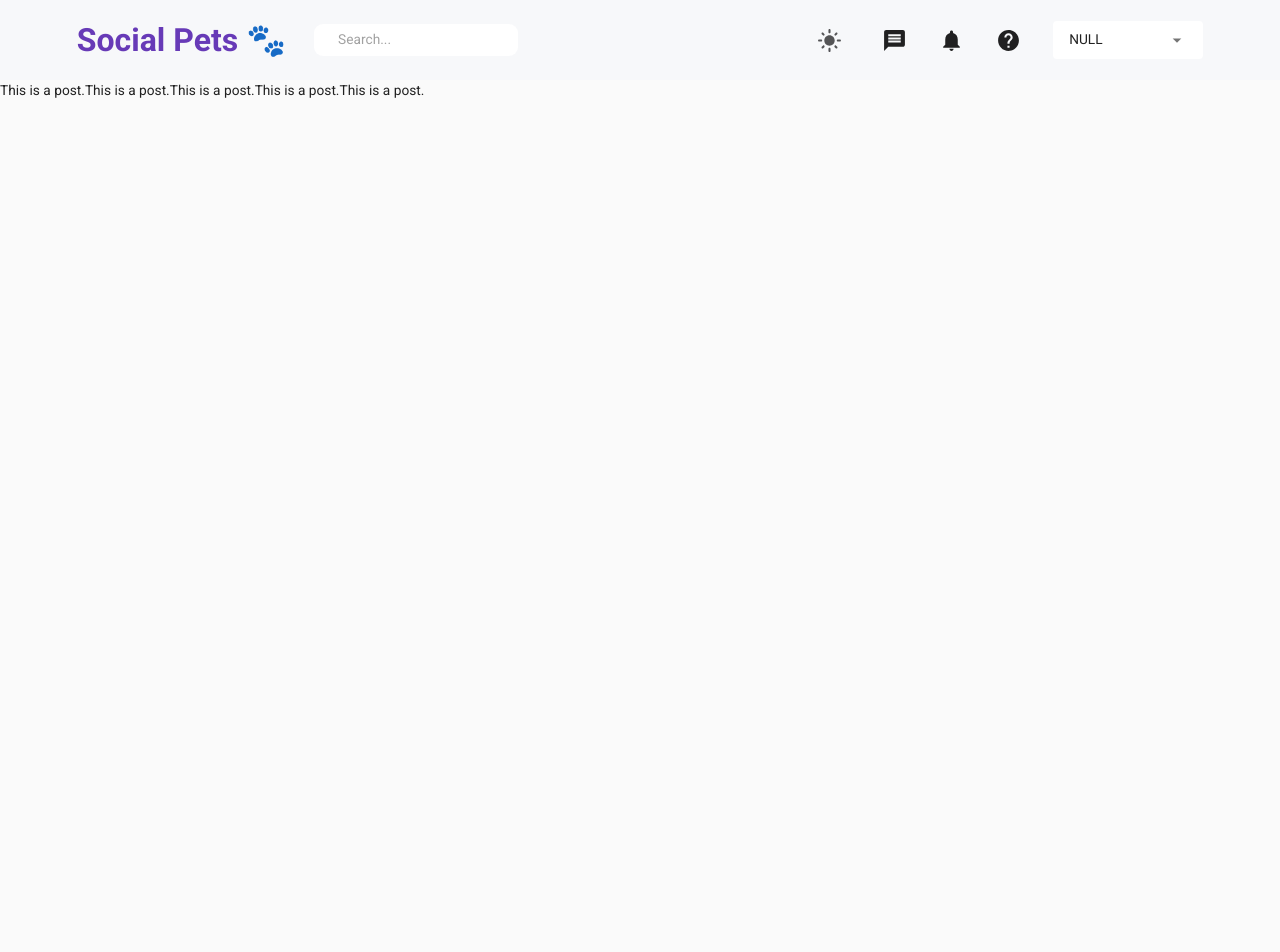
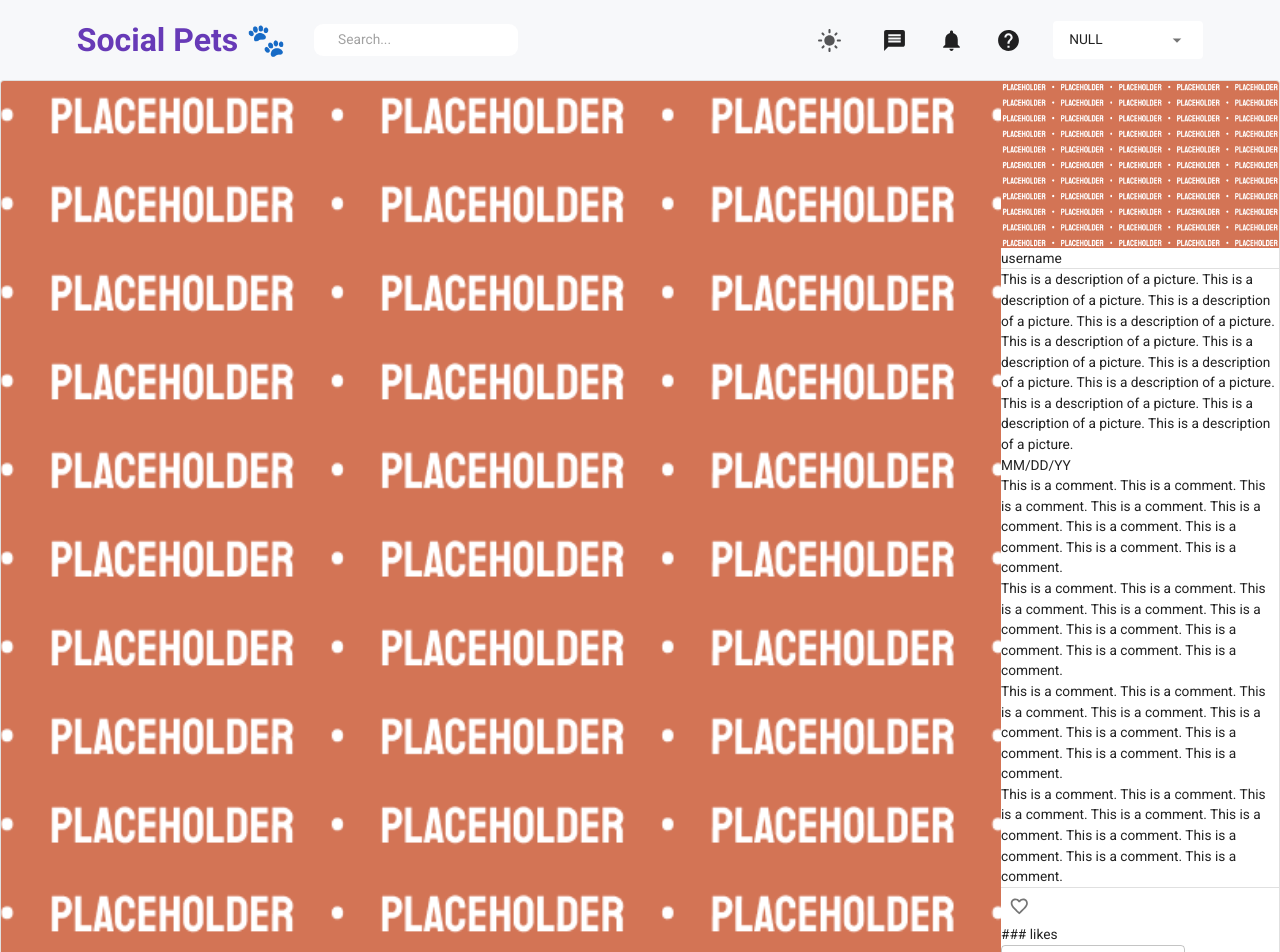
Before and after one commit to jongranados/social-pet, a React (Create React App) app in the folder frontend/: page /home in a window 1280 px wide. Shown: the top 952 px of the page. Before the commit the page ends 800 px from the top, so only its background shows below. Built offline with nearby package versions, Linux system fonts and the light colour scheme; no server answers.

Commit message:
feat: implement Post component core structure

```diff
--- a/frontend/src/components/Post.jsx
+++ b/frontend/src/components/Post.jsx
@@ -1,9 +1,81 @@
-const PostCard = () => {
+import { Card, CardMedia, Typography, Box, Divider, IconButton, TextField, FormControl, Button  } from "@mui/material";
+import placeholder from './placeholder.png'
+import FavoriteBorder from '@mui/icons-material/FavoriteBorder';
+
+const Post = () => {
+
     return (
-        <>
-            This is a post.
-        </>
+        <Card variant="outlined"
+        sx={{
+            display: 'flex',
+            flexDirection: {
+            xs: 'column', // mobile
+            sm: 'row', // tablet and up
+            },
+        }}
+        >
+            <CardMedia
+                component="img"
+                src={placeholder}
+            />
+            <Box>
+                <Box>
+                    <CardMedia
+                        component="img"
+                        src={placeholder}
+                    />
+
+                    <Typography>
+                        username
+                    </Typography>
+                </Box>
+
+                <Divider />
+
+                <Box>
+                    <Box>
+                        <Typography>
+                            This is a description of a picture. This is a description of a picture. This is a description of a picture. This is a description of a picture. This is a description of a picture. This is a description of a picture. This is a description of a picture. This is a description of a picture. This is a description of a picture. This is a description of a picture. This is a description of a picture.
+                        </Typography>
+
+                        <Typography>
+                            MM/DD/YY
+                        </Typography>
+                    </Box>
+                    <Box>
+                        <Typography>
+                            This is a comment. This is a comment. This is a comment. This is a comment. This is a comment. This is a comment. This is a comment. This is a comment. This is a comment.
+                        </Typography>
+                        <Typography>
+                            This is a comment. This is a comment. This is a comment. This is a comment. This is a comment. This is a comment. This is a comment. This is a comment. This is a comment.
+                        </Typography>
+                        <Typography>
+                            This is a comment. This is a comment. This is a comment. This is a comment. This is a comment. This is a comment. This is a comment. This is a comment. This is a comment.
+                        </Typography>
+                        <Typography>
+                            This is a comment. This is a comment. This is a comment. This is a comment. This is a comment. This is a comment. This is a comment. This is a comment. This is a comment.
+                        </Typography>
+                    </Box>
+                </Box>
+
+                <Divider />
+                <Box>
+                    <IconButton>
+                        <FavoriteBorder />
+                    </IconButton>
+
+                    <Typography>
+                        ### likes
+                    </Typography>
+                </Box>
+
+                <FormControl>
+                    <TextField />
+                    <Button>POST</Button>
+                </FormControl>
+            </Box>
+        </Card>
     )
 }
 
-export default PostCard;
+export default Post;
```
Also changed, not shown: frontend/src/components/placeholder.png (added).
